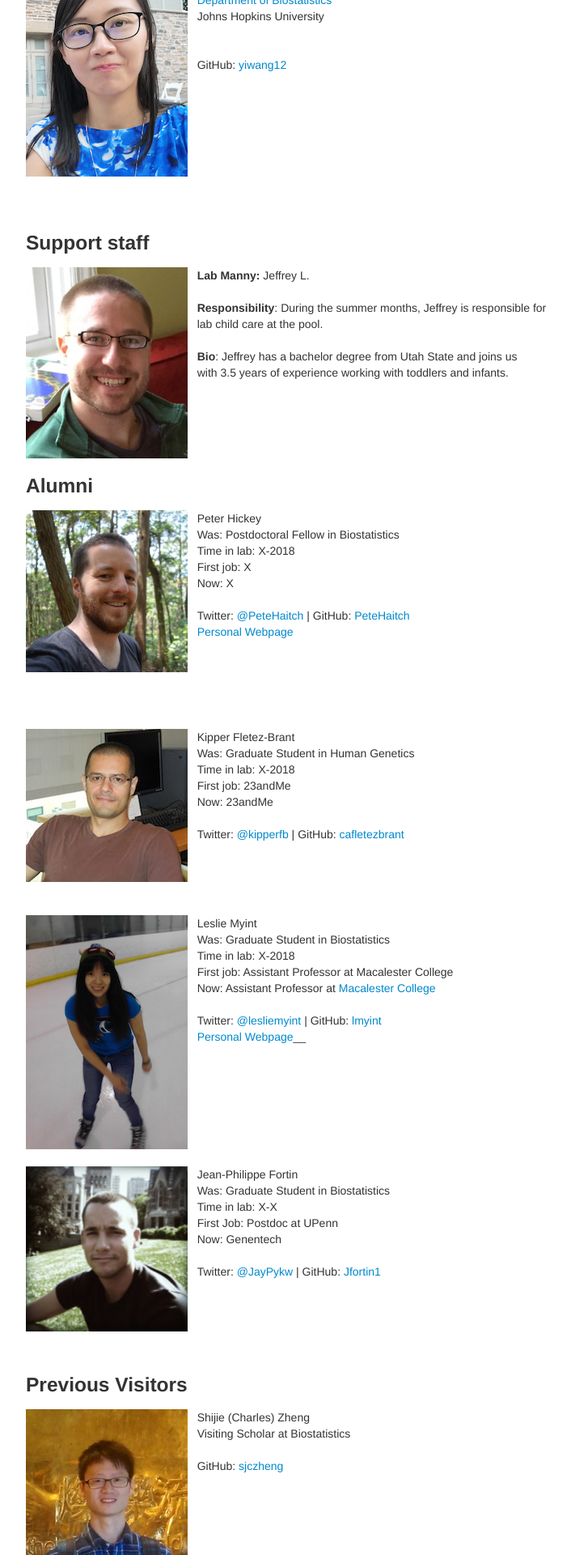
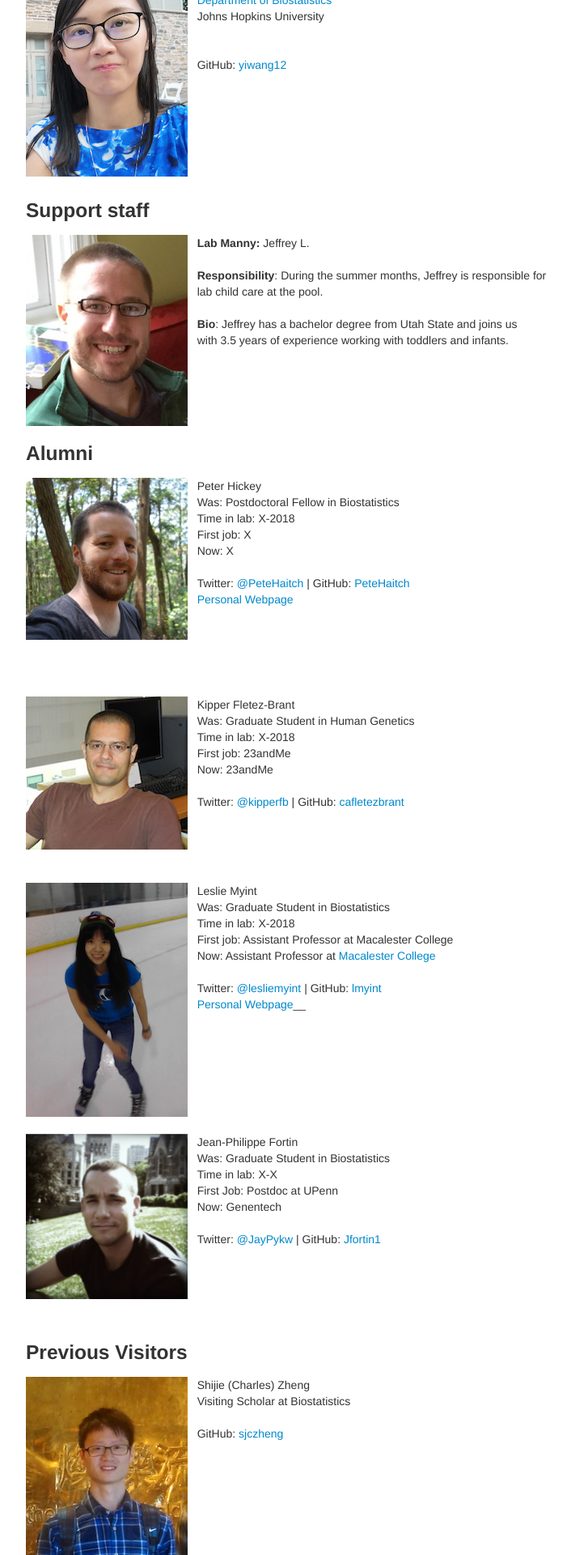
Before and after one commit to hansenlab/hansenlab.github.io, a Jekyll site: the page built from 01-people.md, in a window 1280 px wide. Shown: the part 632-2552 px from the top of the page at 81% size, without its empty margins (258-964 px from the left). Built offline with Jekyll 4.4.1, drawn with Linux system fonts in a browser that asks for light colours.

```diff
--- a/01-people.md
+++ b/01-people.md
@@ -36,7 +36,7 @@ GitHub: [kasperdanielhansen](https://github.com/kasperdanielhansen)
 <br>
 <br>
 &nbsp;&nbsp;&nbsp;GitHub: [yiwang12](https://github.com/yiwang12)
-<br><br><br><br><br><br><br><br><br>
+<br><br><br><br><br><br><br>
 
 
 ### Support staff
```
